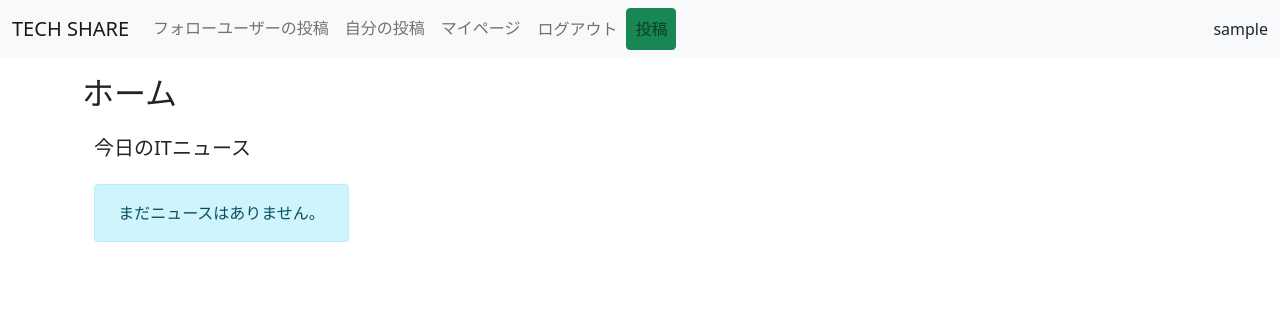
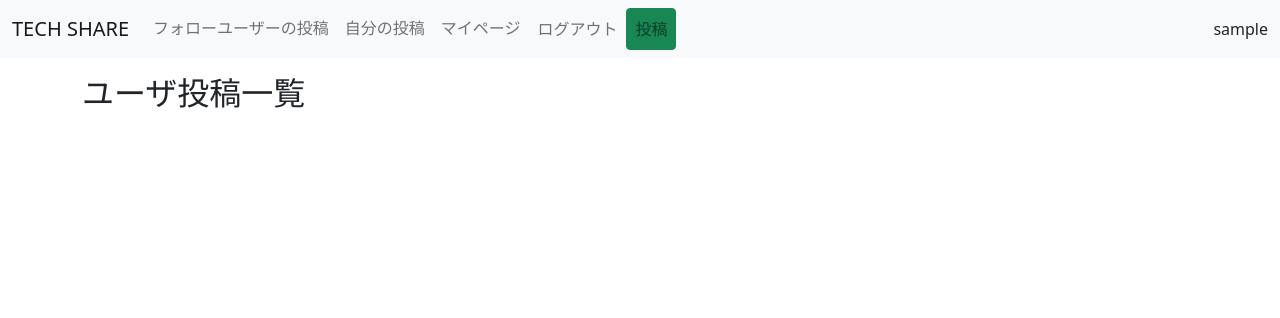
Before and after one commit to NAOHIROITO2178/Django_Web_Application, a Django app: page /snsapp/home/ in a window 1280 px wide. Shown: the top 318 px of the page. Run offline with Django 5.2, Linux system fonts and the light colour scheme; the visitor is signed in with stand-in values (Sample User, id 1); data that the repository does not hold is empty.

Commit message:
Revert "NewsAPIで表示されていたニュースが表示されなくなったのでHackerNewsAPIを代用してのニュース表示"
This reverts commit 11da4f78a55ec7696cea4f0c5e0f9b76968759c1.

```diff
--- a/snsapp/views.py
+++ b/snsapp/views.py
@@ -8,7 +8,7 @@ from django import forms
 from .forms import PostForm, CommentForm  # CommentForm をインポート
 import django_filters
 from rest_framework import viewsets, filters
-from .models import Post, Connection, Comment, News
+from .models import Post, Connection, Comment
 from django.http import Http404
 import requests
 from .serializer import PostSerializer, ConnectionSerializer, CommentSerializer # TagSerializer
@@ -17,15 +17,14 @@ from .serializer import PostSerializer, ConnectionSerializer, CommentSerializer
 # Djangoは私たちのために1つのキーを作成し（デフォルトでは、各レコードごとに1ずつ増える数字で、たとえば1、2、3です）、
 # 各投稿に pk というフィールド名で追加します。
 
+
 class Home(LoginRequiredMixin, ListView):
+    """HOMEページで、日本語のIT・Web業界関連の新着ニュースを表示"""
     model = Post
     template_name = 'snsapp/list.html'
 
     def get_context_data(self, **kwargs):
         context = super().get_context_data(**kwargs)
-        # 必ずしもニュースが表示されることを保証するものではない
-        context['news'] = News.objects.all().order_by('-time')[:4] if News.objects.exists() else []
-        return context
 
 class MyPost(LoginRequiredMixin, ListView):
    """自分の投稿のみ表示"""
--- a/template/snsapp/list.html
+++ b/template/snsapp/list.html
@@ -7,32 +7,7 @@
 
 {% block content %}
 <div class="container mt-3">
-  <h2>ホーム</h2>
-  <div class="container mt-4">
-    <h5 class="mb-4">今日のITニュース</h5>
-    <div class="row row-cols-1 row-cols-md-2 row-cols-lg-4 g-4">
-      {% for item in news %}
-      <div class="col">
-        <div class="card shadow-sm h-100">
-          <div class="card-body">
-            <h5 class="card-title">{{ item.title }}</h5>
-            <a href="{{ item.link }}" class="btn btn-primary mt-3" target="_blank">詳細を見る</a>
-          </div>
-          <div class="card-footer text-muted text-end">
-            {{ item.time|date:"Y年m月d日 H:i" }}
-          </div>
-        </div>
-      </div>
-      {% empty %}
-      <div class="col text-center">
-        <div class="alert alert-info w-100" role="alert">
-          まだニュースはありません。
-        </div>
-      </div>
-      {% endfor %}
-    </div>
-  </div>
-
+  <h2>ユーザ投稿一覧</h2>
   <div class="row">
     {% for item in object_list %}
     <div class="col-md-3">
```
Also changed, not shown: snsapp/celery.py (deleted, +0 -10 lines), snsapp/models.py (+0 -8 lines), snsapp/task.py (deleted, +0 -29 lines), snsapp/urls.py (line endings or trailing spaces).
